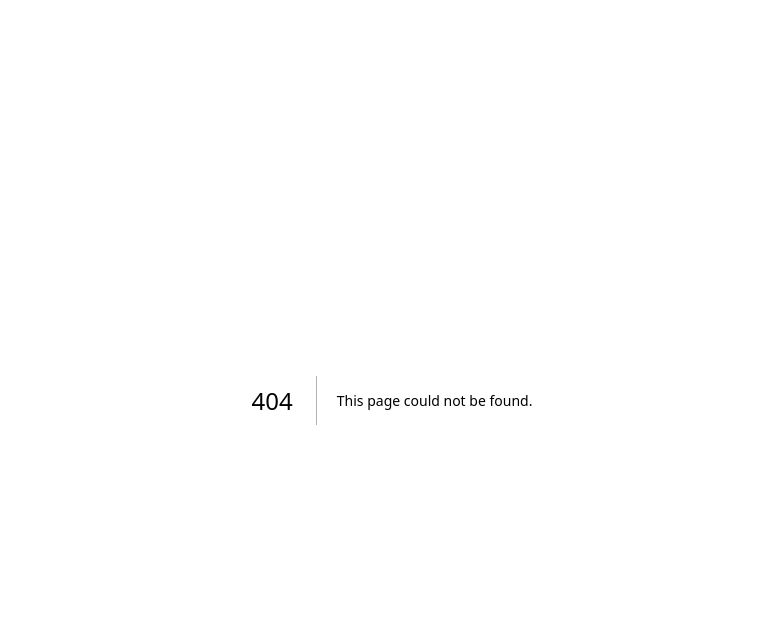
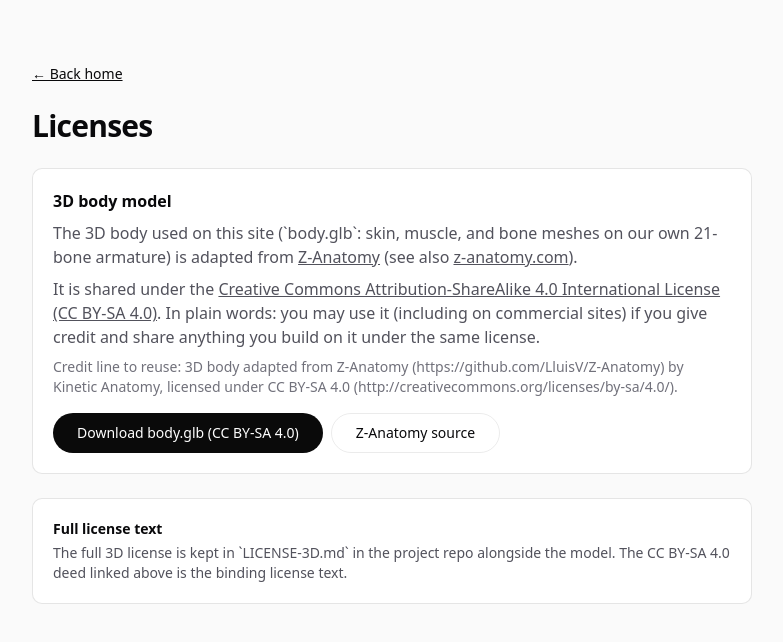
Before and after one commit to meshackr07-crypto/kinetic-anatomy, a Next.js app: page /licenses in a window 1280 px wide. Before the commit this address had no page. Shown: the top 642 px of the page, without its empty margins (248-1031 px from the left). Built offline with nearby package versions, Linux system fonts and the light colour scheme.

Commit message:
T-029: add 3D license file and licenses page

```diff
--- /dev/null
+++ b/src/app/licenses/page.tsx
@@ -0,0 +1,96 @@
+import type { Metadata } from "next";
+import Link from "next/link";
+
+export const metadata: Metadata = {
+  title: "Licenses | Kinetic Anatomy",
+  description:
+    "Credit for the 3D body model adapted from Z-Anatomy, shared under CC BY-SA 4.0.",
+};
+
+export default function LicensesPage() {
+  return (
+    <div className="flex min-h-full flex-1 flex-col bg-zinc-50 font-sans text-zinc-950 dark:bg-black dark:text-zinc-50">
+      <main className="mx-auto flex w-full max-w-3xl flex-1 flex-col gap-6 px-6 py-16">
+        <Link href="/" className="text-sm underline">
+          ← Back home
+        </Link>
+        <h1 className="text-3xl font-semibold tracking-tight">Licenses</h1>
+
+        <section className="rounded-lg border border-black/10 bg-white p-5 dark:border-white/10 dark:bg-zinc-950">
+          <h2 className="font-semibold">3D body model</h2>
+          <p className="mt-2 text-zinc-600 dark:text-zinc-400">
+            The 3D body used on this site (`body.glb`: skin, muscle, and bone
+            meshes on our own 21-bone armature) is adapted from{" "}
+            <a
+              href="https://github.com/LluisV/Z-Anatomy"
+              className="underline"
+              target="_blank"
+              rel="noreferrer"
+            >
+              Z-Anatomy
+            </a>{" "}
+            (see also{" "}
+            <a
+              href="https://www.z-anatomy.com/"
+              className="underline"
+              target="_blank"
+              rel="noreferrer"
+            >
+              z-anatomy.com
+            </a>
+            ).
+          </p>
+          <p className="mt-2 text-zinc-600 dark:text-zinc-400">
+            It is shared under the{" "}
+            <a
+              href="http://creativecommons.org/licenses/by-sa/4.0/"
+              className="underline"
+              target="_blank"
+              rel="noreferrer"
+            >
+              Creative Commons Attribution-ShareAlike 4.0 International License
+              (CC BY-SA 4.0)
+            </a>
+            . In plain words: you may use it (including on commercial sites) if
+            you give credit and share anything you build on it under the same
+            license.
+          </p>
+          <p className="mt-2 text-sm text-zinc-500">
+            Credit line to reuse: 3D body adapted from Z-Anatomy
+            (https://github.com/LluisV/Z-Anatomy) by Kinetic Anatomy, licensed
+            under CC BY-SA 4.0
+            (http://creativecommons.org/licenses/by-sa/4.0/).
+          </p>
+          <div className="mt-4 flex flex-col gap-2 sm:flex-row">
+            <a
+              href="/models/body.glb"
+              download
+              className="flex h-10 items-center justify-center rounded-full bg-foreground px-6 text-sm font-medium text-background"
+            >
+              Download body.glb (CC BY-SA 4.0)
+            </a>
+            <a
+              href="https://github.com/LluisV/Z-Anatomy"
+              target="_blank"
+              rel="noreferrer"
+              className="flex h-10 items-center justify-center rounded-full border border-solid border-black/[.08] px-6 text-sm font-medium dark:border-white/[.145]"
+            >
+              Z-Anatomy source
+            </a>
+          </div>
+        </section>
+
+        <section className="rounded-lg border border-black/10 bg-white p-5 text-sm text-zinc-600 dark:border-white/10 dark:bg-zinc-950 dark:text-zinc-400">
+          <h2 className="font-semibold text-zinc-950 dark:text-zinc-50">
+            Full license text
+          </h2>
+          <p className="mt-1">
+            The full 3D license is kept in `LICENSE-3D.md` in the project repo
+            alongside the model. The CC BY-SA 4.0 deed linked above is the
+            binding license text.
+          </p>
+        </section>
+      </main>
+    </div>
+  );
+}
--- a/src/app/page.tsx
+++ b/src/app/page.tsx
@@ -99,8 +99,11 @@
         <div className="mx-auto flex w-full max-w-3xl flex-col gap-1 px-6 py-6 text-sm text-zinc-500">
           <span>Kinetic Anatomy — anatomy you can move.</span>
           <span>
-            3D body adapted from Z-Anatomy (CC BY-SA 4.0). Full license page
-            coming soon.
+            3D body adapted from Z-Anatomy (CC BY-SA 4.0).{" "}
+            <Link href="/licenses" className="underline">
+              Licenses
+            </Link>
+            .
           </span>
         </div>
       </footer>
```
Also changed, not shown: 2 other files (tests, documents, lock files or other folders).
